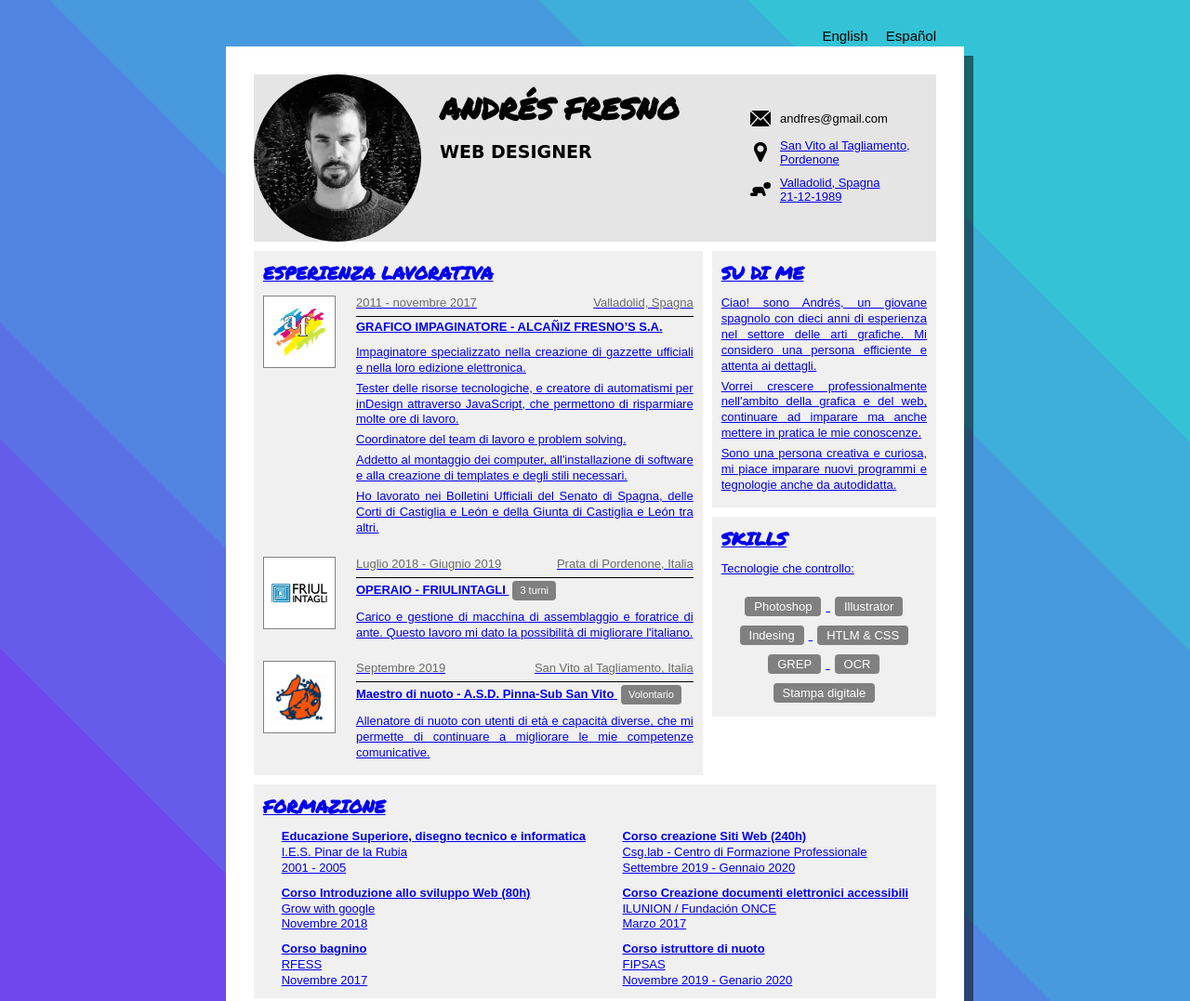
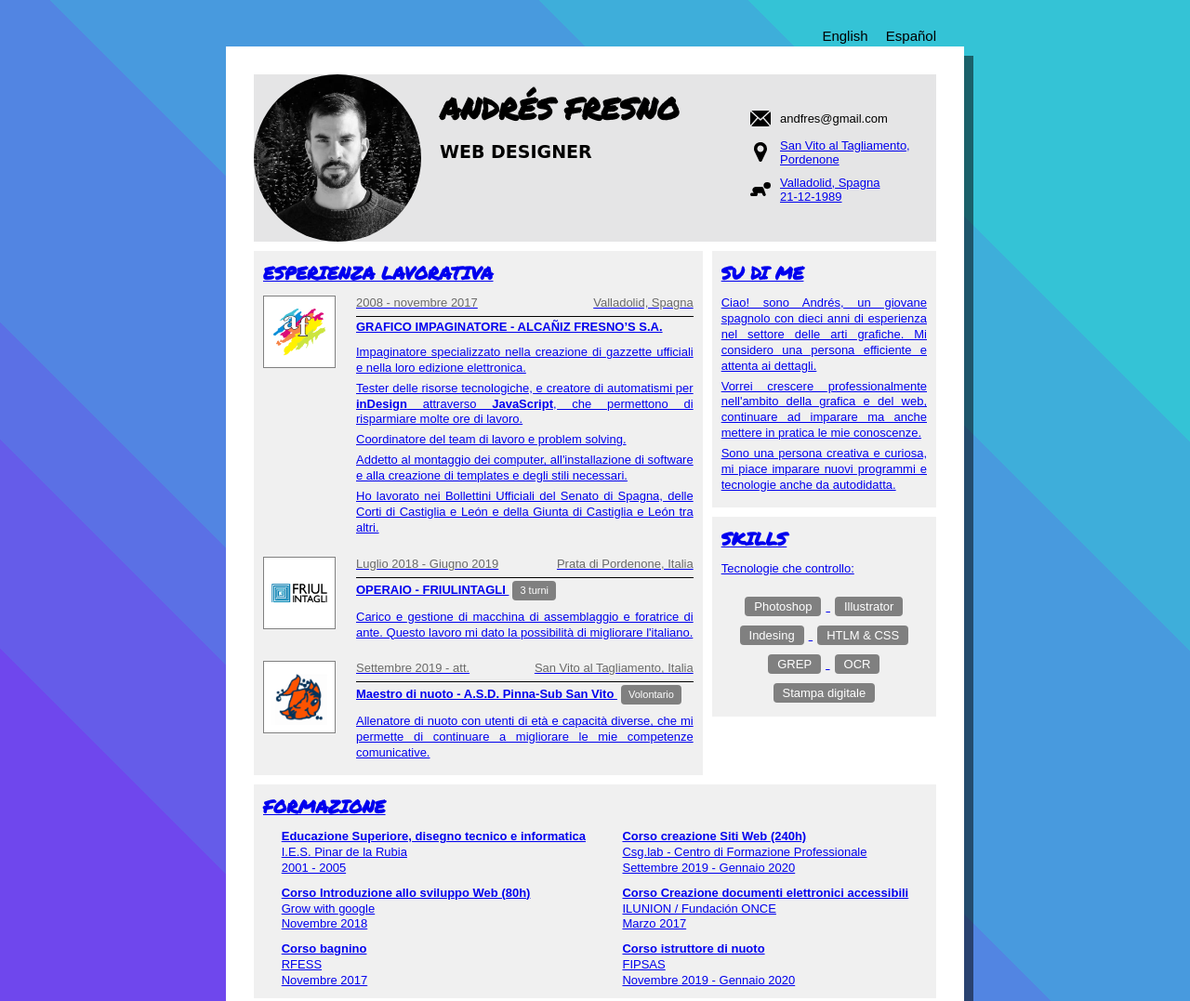
Before and after one commit to andfres/cv, an Eleventy site: page src/index.njk in a window 1280 px wide. Shown: the top 1077 px of the page at 93% size. Built offline with nearby package versions, Linux system fonts and the light colour scheme; Eleventy itself is replaced by a stand-in of ours; files that its build step writes are made by us from their sources; files whose address does not match are found by name.

Commit message:
cambios faltas

```diff
--- a/src/componentes/it/footer.njk
+++ b/src/componentes/it/footer.njk
@@ -53,7 +53,7 @@
                 <p class="curso-nombre">Corso istruttore di nuoto</p>
                 <div class="curso-info">
                     <p class="curso-lugar">FIPSAS</p>
-                    <p class="curso-fecha">Novembre 2019 - Genario 2020</p>
+                    <p class="curso-fecha">Novembre 2019 - Gennaio 2020</p>
                 </div>
             </div>
 
--- a/src/componentes/it/main.njk
+++ b/src/componentes/it/main.njk
@@ -13,7 +13,7 @@
                 <div class="texto">
                     <!-- <h3 class="empresa">ALCAÑIZ FRESNO’S S.A.</h3> -->
                     <div class="info">
-                        <p class="fecha">2011 - novembre 2017</p>
+                        <p class="fecha">2008 - novembre 2017</p>
                         <p class="lugar">Valladolid, Spagna</p>
                     </div>
                     <p class="puesto">GRAFICO IMPAGINATORE - ALCAÑIZ FRESNO’S S.A.</p>
@@ -22,14 +22,14 @@
                         <p>Impaginatore specializzato nella creazione di gazzette ufficiali e nella loro edizione elettronica.</p>
 
                         <p>Tester delle risorse tecnologiche,
-                        e creatore di automatismi per inDesign attraverso JavaScript, che permettono di risparmiare molte ore di lavoro.</p>
+                        e creatore di automatismi per <strong>inDesign</strong> attraverso <strong>JavaScript</strong>, che permettono di risparmiare molte ore di lavoro.</p>
 
                         <p>Coordinatore del team di lavoro e problem solving.</p>
 
                         <p>Addetto al montaggio dei computer, all'installazione di software e alla creazione di templates e degli stili necessari.</p>
 
 
-                        <p>Ho lavorato nei Bolletini Ufficiali del Senato di Spagna, delle Corti di Castiglia e León e della Giunta di Castiglia e León tra altri.</p>
+                        <p>Ho lavorato nei Bollettini Ufficiali del Senato di Spagna, delle Corti di Castiglia e León e della Giunta di Castiglia e León tra altri.</p>
 
 
                     </div>
@@ -43,7 +43,7 @@
                 <div class="texto">
                     <!-- <h3 class="empresa">FRIULINTAGLI</h3> -->
                     <div class="info">
-                        <p class="fecha">Luglio 2018 - Giugnio 2019</p>
+                        <p class="fecha">Luglio 2018 - Giugno 2019</p>
                         <p class="lugar">Prata di Pordenone, Italia</p>
                     </div>
                     <p class="puesto">OPERAIO - FRIULINTAGLI <spam class="tag2">3 turni</spam></p>
@@ -60,7 +60,7 @@
                 <div class="texto">
                     <!-- <h3 class="empresa">A.S.D. Pinna-Sub San Vito</h3> -->
                     <div class="info">
-                        <p class="fecha">Septembre 2019</p>
+                        <p class="fecha">Settembre 2019 - att.</p>
                         <p class="lugar">San Vito al Tagliamento, Italia</p>
                     </div>
                     <p class="puesto">Maestro di nuoto - A.S.D. Pinna-Sub San Vito <spam class="tag2">Volontario</spam></p>
@@ -81,7 +81,7 @@
 
                     <p>Vorrei crescere professionalmente nell'ambito della grafica e del web, continuare ad imparare ma anche mettere in pratica le mie conoscenze.</p>
 
-                    <p>Sono una persona creativa e curiosa, mi piace imparare nuovi programmi e tegnologie anche da autodidatta.</p>
+                    <p>Sono una persona creativa e curiosa, mi piace imparare nuovi programmi e tecnologie anche da autodidatta.</p>
                 </div>
         </section>   <!-- fin personal -->
 
```
Also changed, not shown: docs/index.html, img/correo.svg (deleted), img/logo_af.png (deleted), img/logo_fi.png (deleted), img/logo_pinna.png (deleted), img/lugar.svg (deleted), img/nacido.svg (deleted), img/yoda.jpg (deleted).
